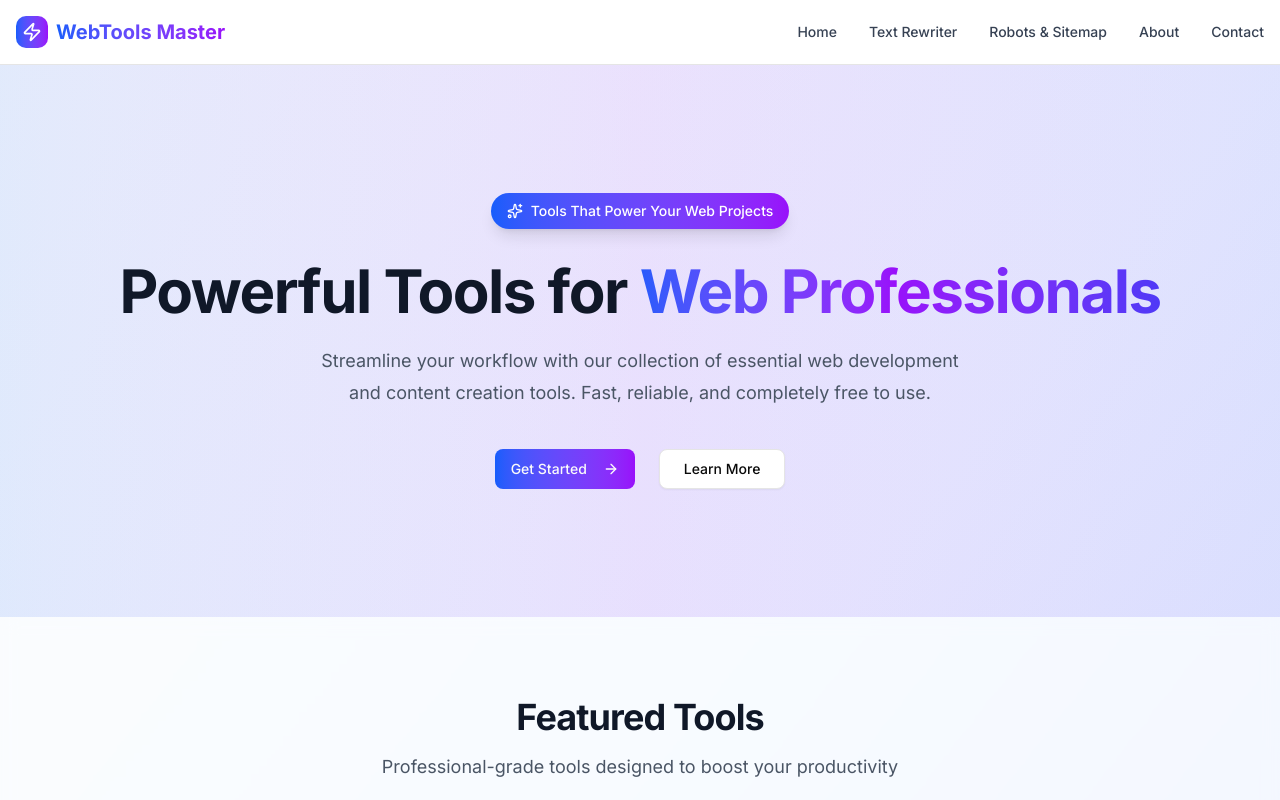
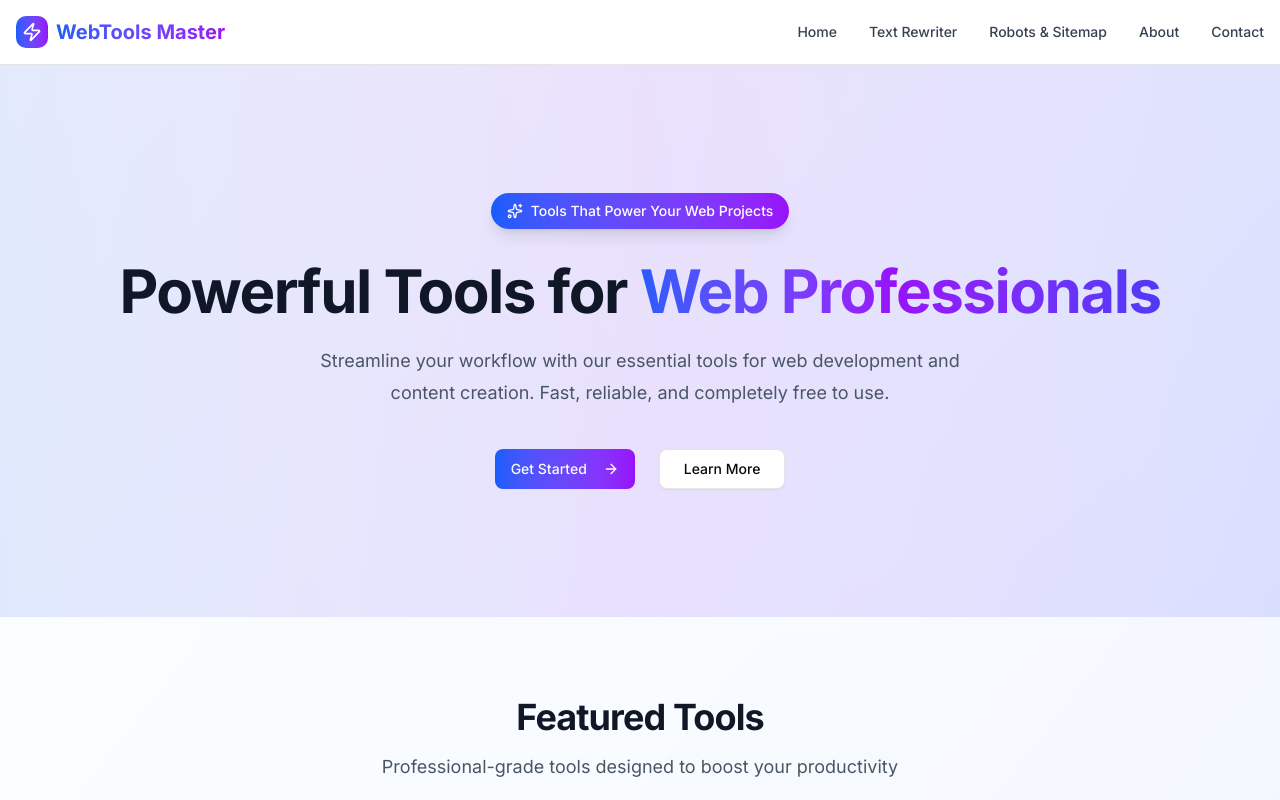
Before and after one commit to samehfathy2/intravelt, a Next.js app: page / in a window 1280 px wide. Shown: the top 800 px of the page. Built offline with nearby package versions, Linux system fonts and the light colour scheme.

Commit message:
Update page.tsx

```diff
--- a/src/app/page.tsx
+++ b/src/app/page.tsx
@@ -23,8 +23,7 @@ export default function HomePage() {
               </span>
             </h1>
             <p className="mt-6 text-lg leading-8 text-gray-600 max-w-2xl mx-auto">
-              Streamline your workflow with our collection of essential web development and content creation tools.
-              Fast, reliable, and completely free to use.
+           Streamline your workflow with our essential tools for web development and content creation. Fast, reliable, and completely free to use.
             </p>
             <div className="mt-10 flex items-center justify-center gap-x-6">
               <Button
```
